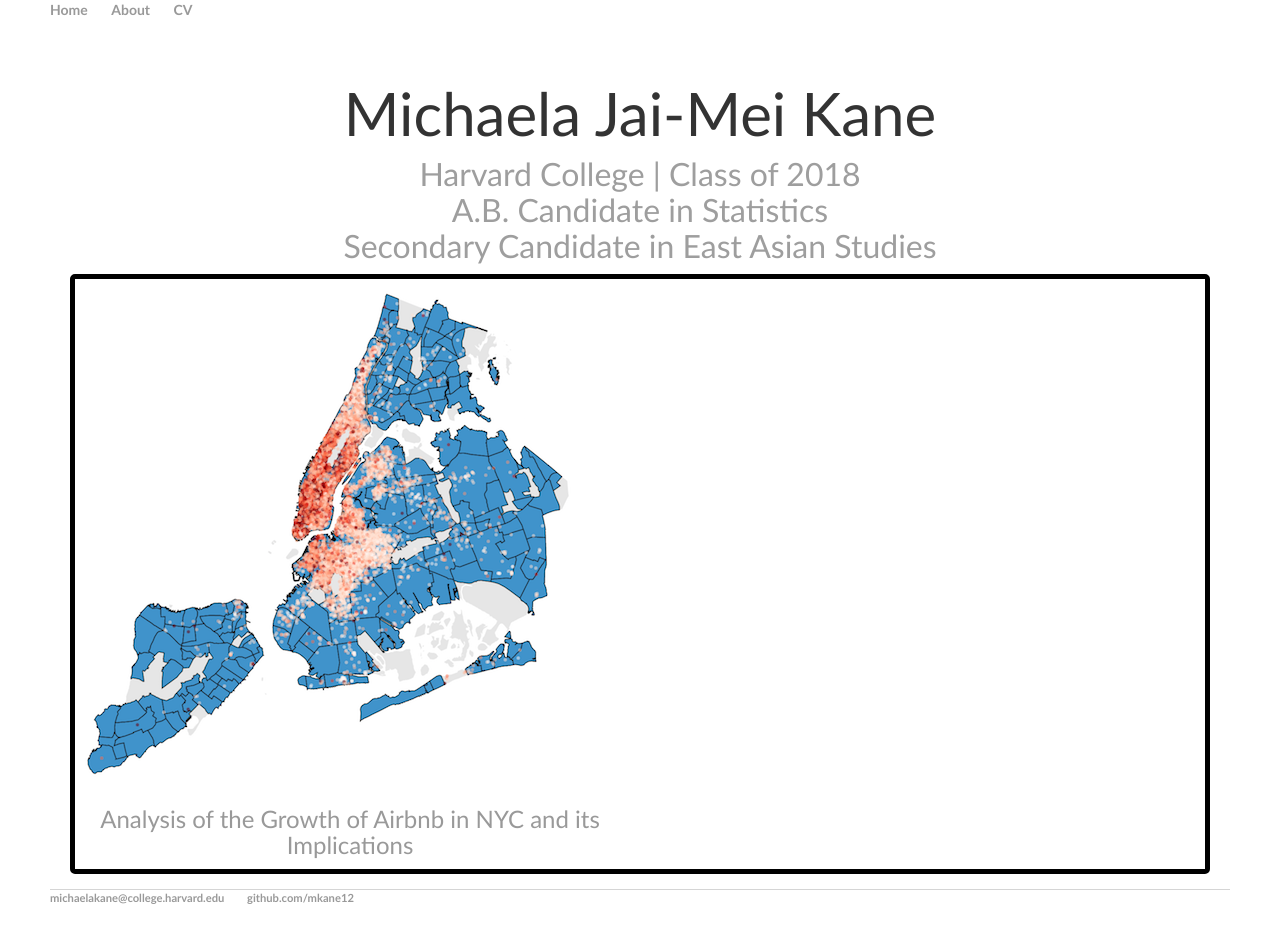
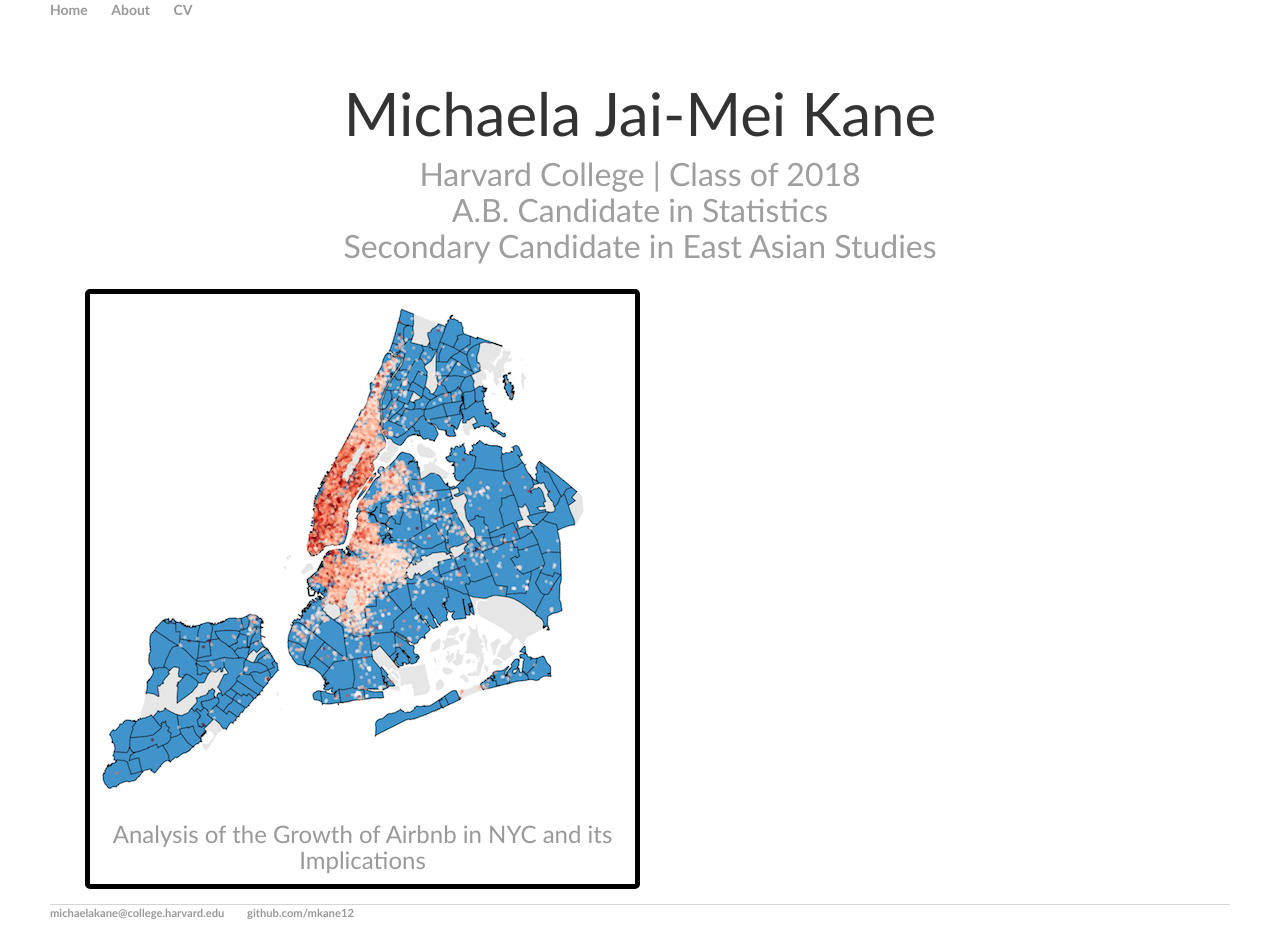
Before and after one commit to mkane12/mkane12.github.io, a Jekyll site: the page built from index.html, in a window 1280 px wide. Built offline with Jekyll 4.4.1, drawn with Linux system fonts in a browser that asks for light colours.

Commit message:
Update index.html

```diff
--- a/index.html
+++ b/index.html
@@ -10,17 +10,15 @@ title: Michaela Kane, Websites
 	<h2>Secondary Candidate in East Asian Studies<h2>
 </div><!-- /.blurb -->
 
-<div class="sites">
-
-	<a href="airbnb">
-		<div class="site">
-			<div class="row">
-				<div class="col-md-6">
-					<img src="images/airbnb_head.png">
-					<center><h3>Analysis of the Growth of Airbnb in NYC and its Implications</h3></center>
-				</div>
+<div class="container">
+	<div class="row">
+		<div class="col-md-6">
+			<a href="airbnb">
+			<div class="site">
+			<img src="images/airbnb_head.png">
+			<center><h3>Analysis of the Growth of Airbnb in NYC and its Implications</h3></center>
 			</div>
+			</a>
 		</div>
-	</a>
-
+	</div>
 </div>
```
